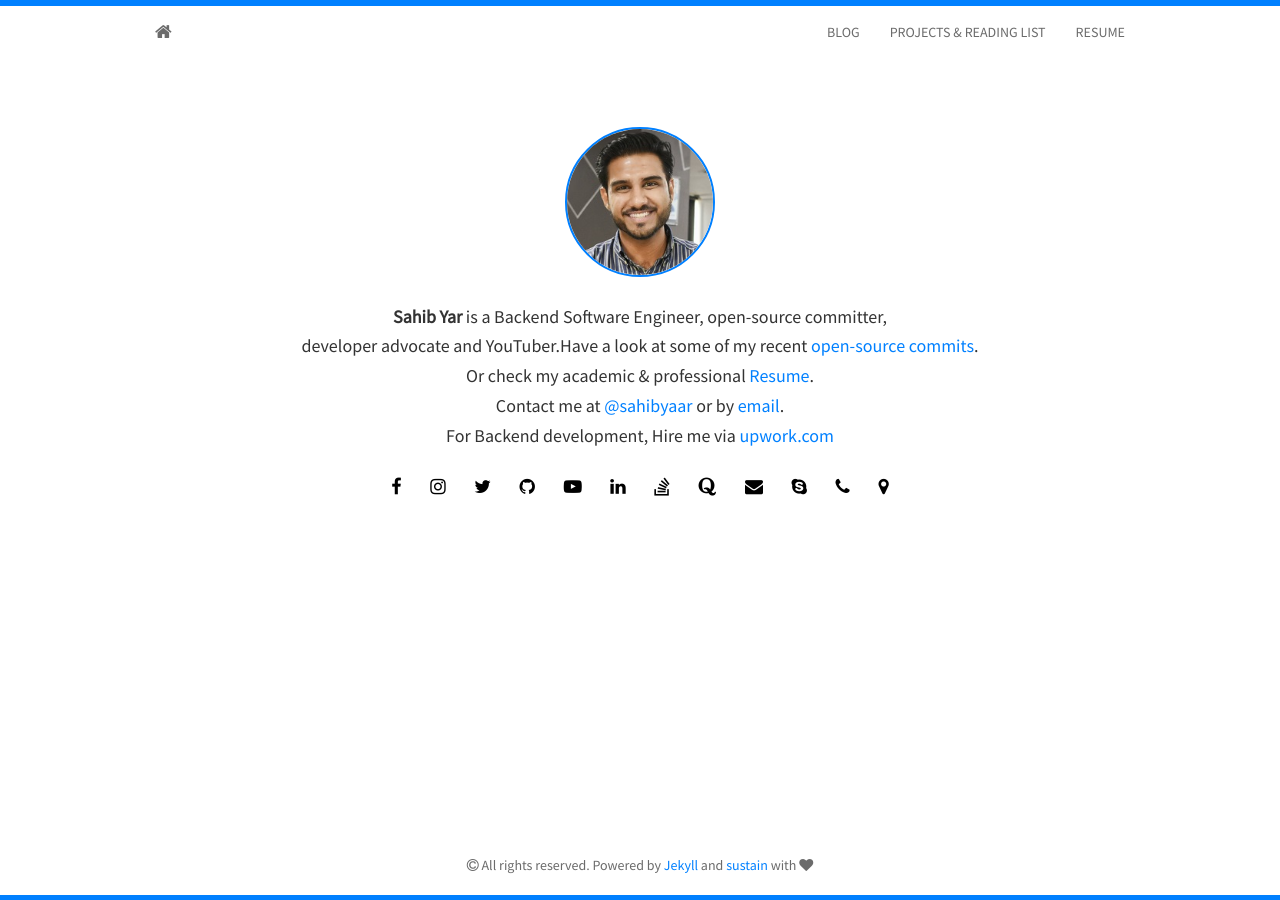
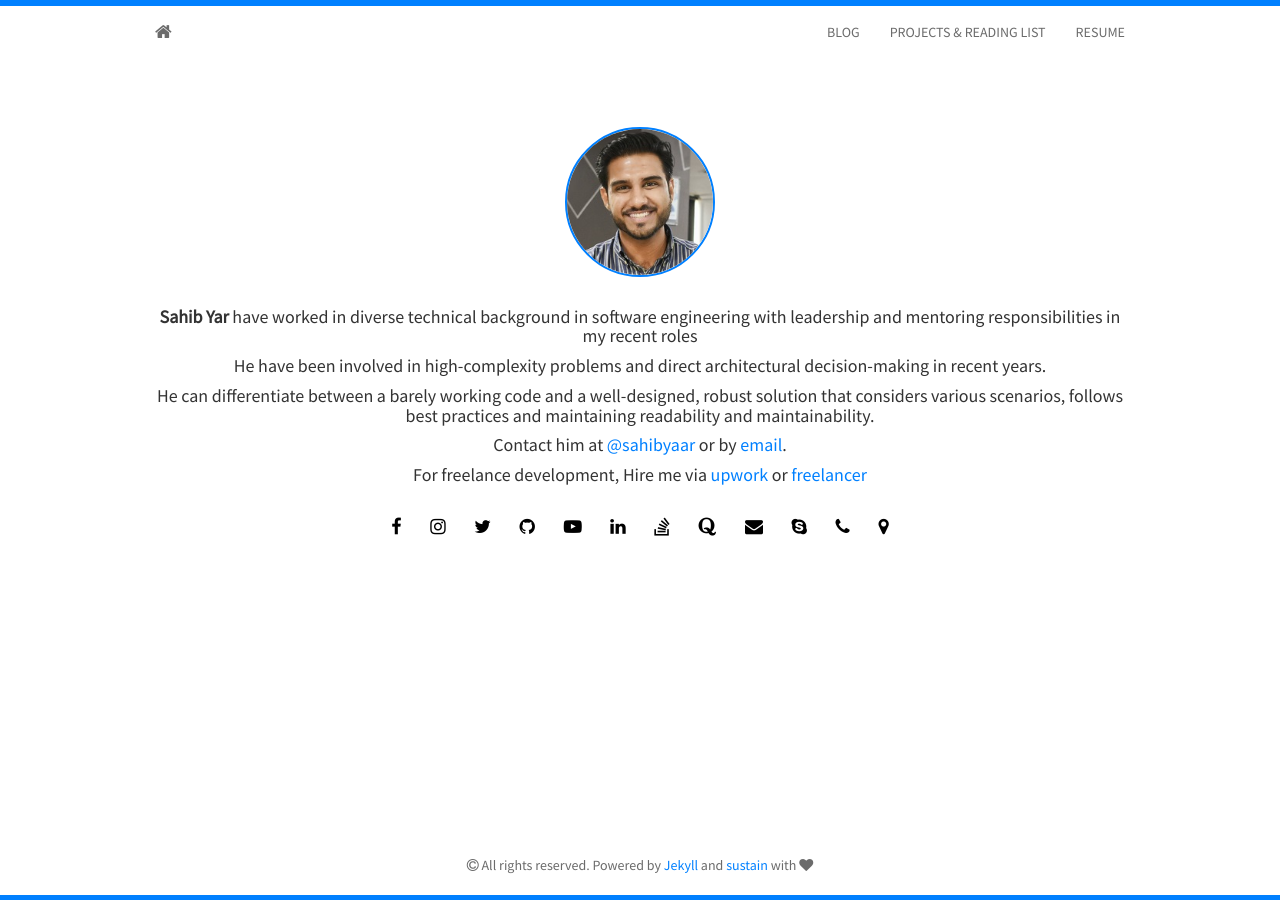
Before and after one commit to SahibYar/SahibYar.github.io, a Jekyll site: the page built from index.html, in a window 1280 px wide. Built offline with Jekyll 4.4.1, drawn with Linux system fonts in a browser that asks for light colours; nearby versions of some CDN libraries; the list of posts is cut into pages by our own code.

Commit message:
Update index.html

```diff
--- a/index.html
+++ b/index.html
@@ -7,11 +7,11 @@ layout: home
 	  <div class="avatar">
 		<img class="img-circle me" src="{{ site.baseurl }}static/img/{{ site.avatar }}" alt="Responsive image">
 	  </div>
-	  <h4><strong>{{ site.author }}</strong> is a Backend Software Engineer, open-source committer,</h4>
-	  <h4>developer advocate and YouTuber.Have a look at some of my recent <a href="https://github.com/sahibyar">open-source commits</a>.</h4>
-	  <h4>Or check my academic &amp; professional <a href="http://sahibyar.github.io/vitae">Resume</a>.</h4>
-	  <h4>Contact me at <a href="http://twitter.com/{{ site.twitter }}">@{{ site.twitter }}</a> or by <a href="mailto:{{ site.email }}">email</a>.</h4>
-		<h4>For Backend development, Hire me via <a href="https://www.upwork.com/freelancers/~019cd7118fb1ad1c71"> upwork.com</a></h4>
+	  <h4><strong>{{ site.author }}</strong> have worked in diverse technical background in software engineering with leadership and mentoring responsibilities in my recent roles</h4>
+	  <h4>He have been involved in high-complexity problems and direct architectural decision-making in recent years.</h4>
+	  <h4>He can differentiate between a barely working code and a well-designed, robust solution that considers various scenarios, follows best practices and maintaining readability and maintainability.</h4>
+	  <h4>Contact him at <a href="http://twitter.com/{{ site.twitter }}">@{{ site.twitter }}</a> or by <a href="mailto:{{ site.email }}">email</a>.</h4>
+	  <h4>For freelance development, Hire me via <a href="https://www.upwork.com/freelancers/~019cd7118fb1ad1c71"> upwork</a> or <a href="https://www.freelancer.co.za/u/sahibyar"> freelancer</a></h4>
 		{% include social.html %}
 	</div>
 </section>
```
